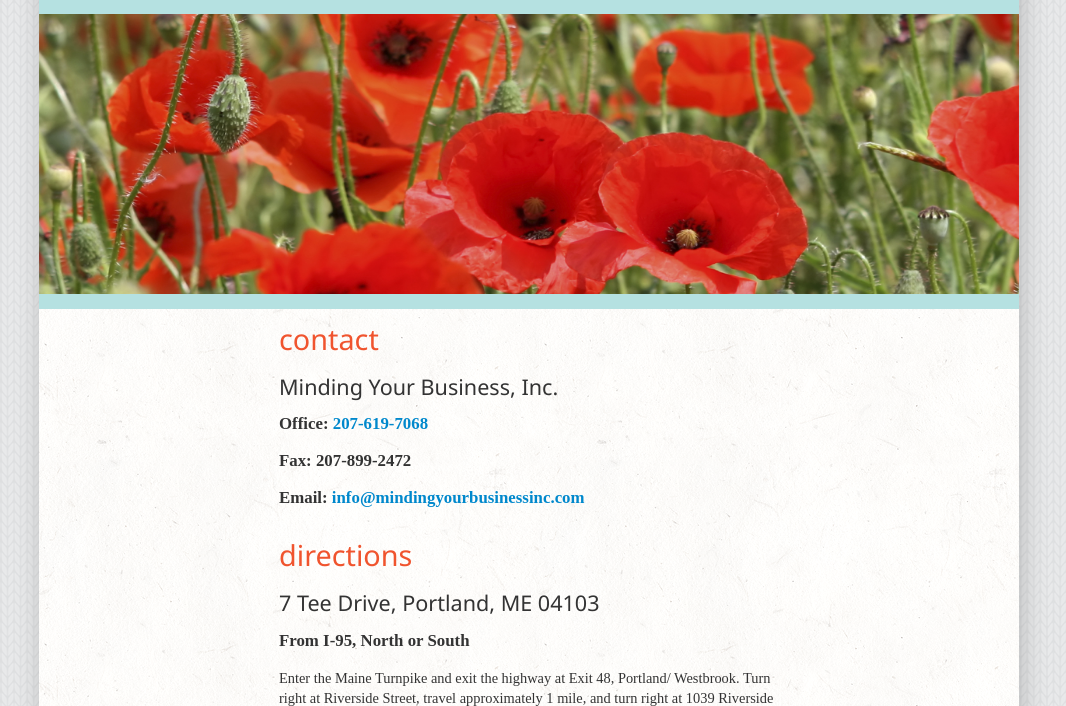
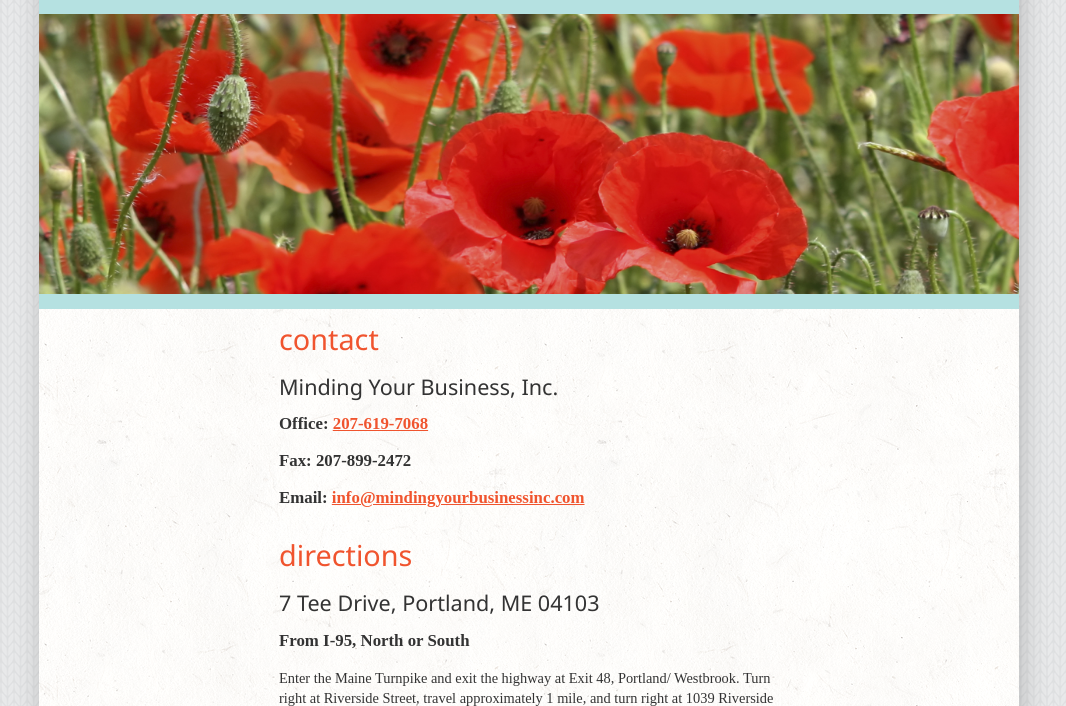
Before and after one commit to karaebrahim/mindingyourbusiness, a PHP site: page /contact.php in a window 1280 px wide. Shown: the part 151-857 px from the top of the page, without its empty margins (111-1177 px from the left). Run offline with PHP 8.4, Linux system fonts and the light colour scheme; some libraries are stand-ins or nearby versions; some web fonts are replaced.

Commit message:
color links in contact page in red

```diff
--- a/css/main.css
+++ b/css/main.css
@@ -312,6 +312,12 @@
 
 .box p a{
     text-decoration:none;
+    color: #f0542e;
+    font-weight:bold;
+}
+
+#contactinfo a{
+    text-decoration:underline;
     color: #f0542e;
     font-weight:bold;
 }
```
